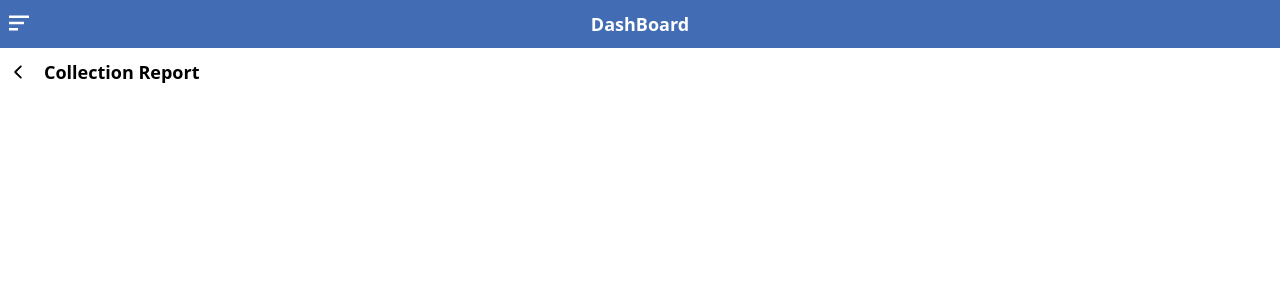
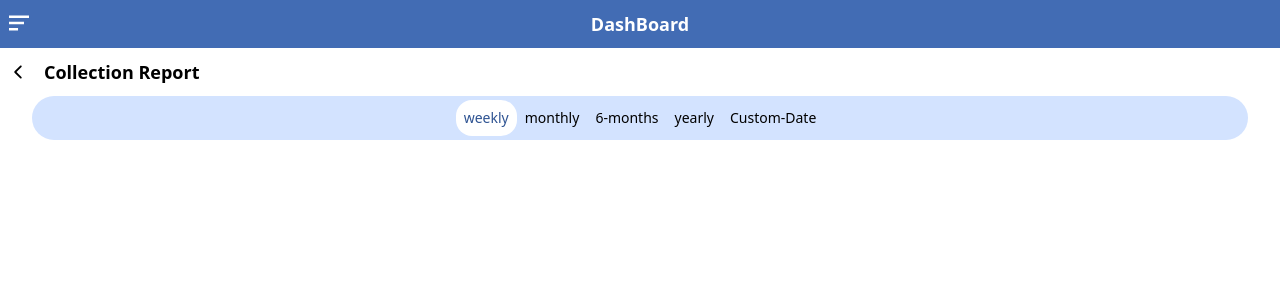
Before and after one commit to Jayanth9743/BO-dashboard, a React (Vite) app: page / in a window 1280 px wide. Shown: the top 300 px of the page. Built offline with nearby package versions, Linux system fonts and the light colour scheme.

Commit message:
boprobuttons

```diff
--- a/src/components/Navbar.jsx
+++ b/src/components/Navbar.jsx
@@ -12,12 +12,10 @@ const Navbar = () => {
       </div>
 
       <div className="flex items-center justify-between w-full h-12">
-
         <div className="flex items-center justify-start w-full gap-4 text-lg">
           <IoIosArrowBack className="ml-2 text-xl"/>
           <p className="font-semibold">Collection Report</p>
         </div>
-
       </div>
 
     </div>
--- /dev/null
+++ b/src/components/ProfitDateShifter.jsx
@@ -0,0 +1,27 @@
+import { useState } from "react";
+
+
+const buttonData = ["weekly","monthly","6-months","yearly", "Custom-Date"]
+
+const ProfitDateShifter = () => {
+
+  const [activeButton, setActiveButton] = useState("weekly");
+
+  const handleActiveButton =(name)=>{
+    setActiveButton(name);
+  }
+
+  return (
+   <div className="flex items-center justify-center w-full">
+     <div className="flex items-center justify-center rounded-3xl w-[95%] bg-[#D3E3FF]">
+        {buttonData.map((name, index) =>(
+            <button key={index} className={`py-2 px-2 my-1 text-sm rounded-2xl font-medium transition ${
+              activeButton === name ? 'bg-white text-[#2E5392]' : ''
+            }`} onClick={()=>handleActiveButton(name)}>{name}</button>
+        )) }
+    </div>
+   </div>
+  )
+}
+
+export default ProfitDateShifter
--- a/src/pages/BoDashboard.jsx
+++ b/src/pages/BoDashboard.jsx
@@ -1,10 +1,13 @@
 import Navbar from "../components/Navbar"
+import ProfitDateShifter from "../components/ProfitDateShifter"
+
 
 
 const BoDashboard = () => {
   return (
     <div>
       <Navbar/>
+      <ProfitDateShifter/>
     </div>
   )
 }
```
Also changed, not shown: src/components/DateShifter.jsx (deleted).
